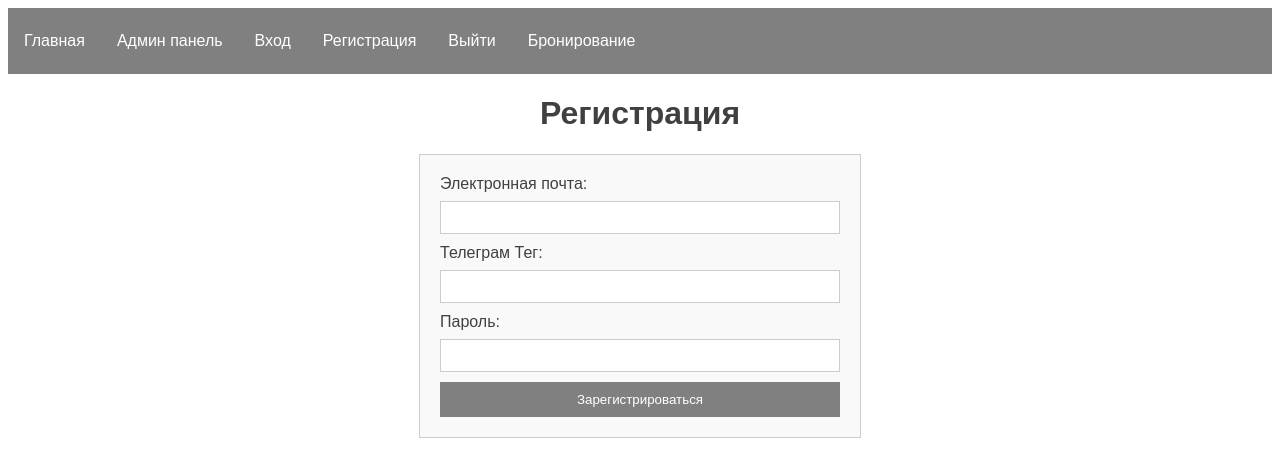
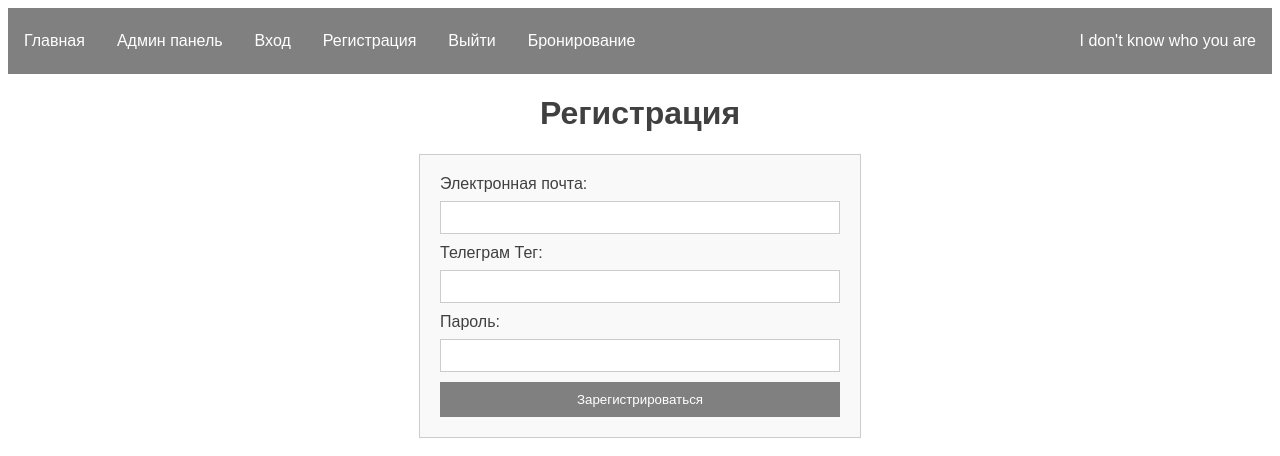
Before and after one commit to Zimin0/Bonch-Bot-FasAPI, a plain HTML site: page frontend/auth/register/index.html in a window 1280 px wide. Drawn offline with Linux system fonts and the light colour scheme.

Commit message:
Add email displaying on all pages

```diff
--- a/frontend/auth/register/index.html
+++ b/frontend/auth/register/index.html
@@ -4,15 +4,17 @@
     <title>Регистрация</title>
     <link rel="stylesheet" type="text/css" href="styles.css">
     <script type="module" src="script.js" defer></script>
+    <script type="module" src="../../user_info.js" defer></script>
 </head>
-<body>
+<body onload="update_user_info();">
     <div class="menu">
         <a href="/">Главная</a>
-        <a href="/frontend/auth/settings">Админ панель</a>
+        <a href="/frontend/settings">Админ панель</a>
         <a href="/frontend/auth/login">Вход</a>
         <a href="/frontend/auth/register">Регистрация</a>
         <a href="/logout">Выйти</a>
         <a href="/book">Бронирование</a>
+        <span id="username" style="float:right; color:white; padding: 14px 16px;"></span>
     </div>
 
     <h1>Регистрация</h1>
--- /dev/null
+++ b/frontend/user_info.js
@@ -0,0 +1,45 @@
+import { base_api_url } from './base_api_url.js';
+
+export async function get_auth_token() {
+    // Подтягивает токен авторизации из локального хранилища.
+    const token = window.localStorage.getItem('token');
+    if (token) {
+        return token;
+    } else {
+        return null;
+    }
+}
+
+export async function get_user_info(token) {
+    if (!token) return null;
+
+    const response = await fetch(`${base_api_url}/user/me`, {
+        method: "GET",
+        headers: {
+            "Content-Type": "application/json",
+            "Authorization": `Bearer ${token}`
+        }
+    });
+
+    if (response.ok) {
+        return await response.json();
+    } else {
+        console.error("Ошибка при получении информации о пользователе", response.status);
+        return null;
+    }
+}
+
+export async function update_user_info() {
+    const token = await get_auth_token();
+    const user_info = await get_user_info(token);
+
+    const usernameElement = document.getElementById("username");
+    if (user_info) {
+        usernameElement.textContent = `Hello, ${user_info.email}`;
+    } else {
+        usernameElement.textContent = "I don't know who you are";
+    }
+}
+
+// Добавим функцию в область видимости окна
+window.update_user_info = update_user_info;
```
Also changed, not shown: frontend/auth/login/index.html (+4 -2 lines), frontend/settings/index.html (+2 -1 lines).
